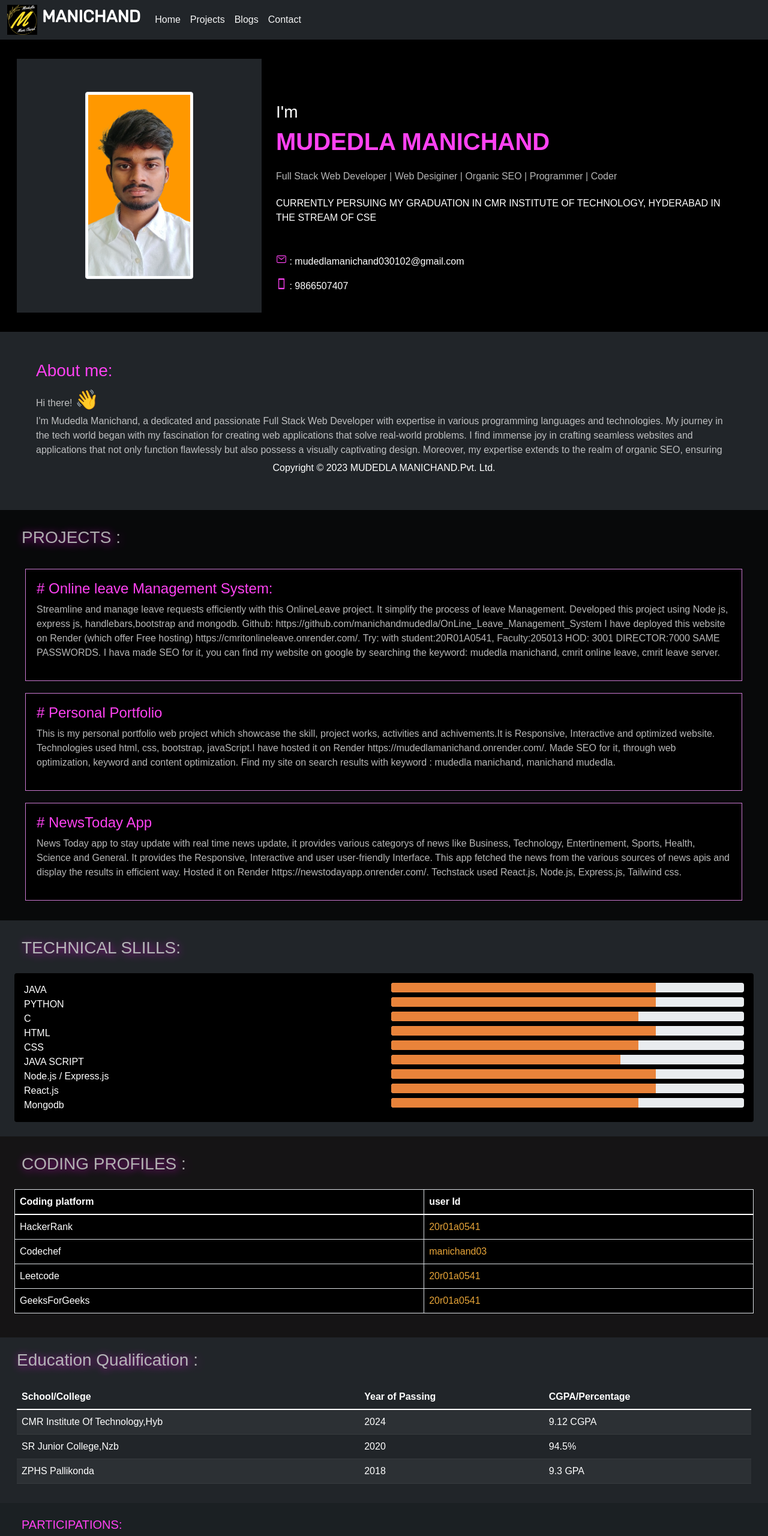
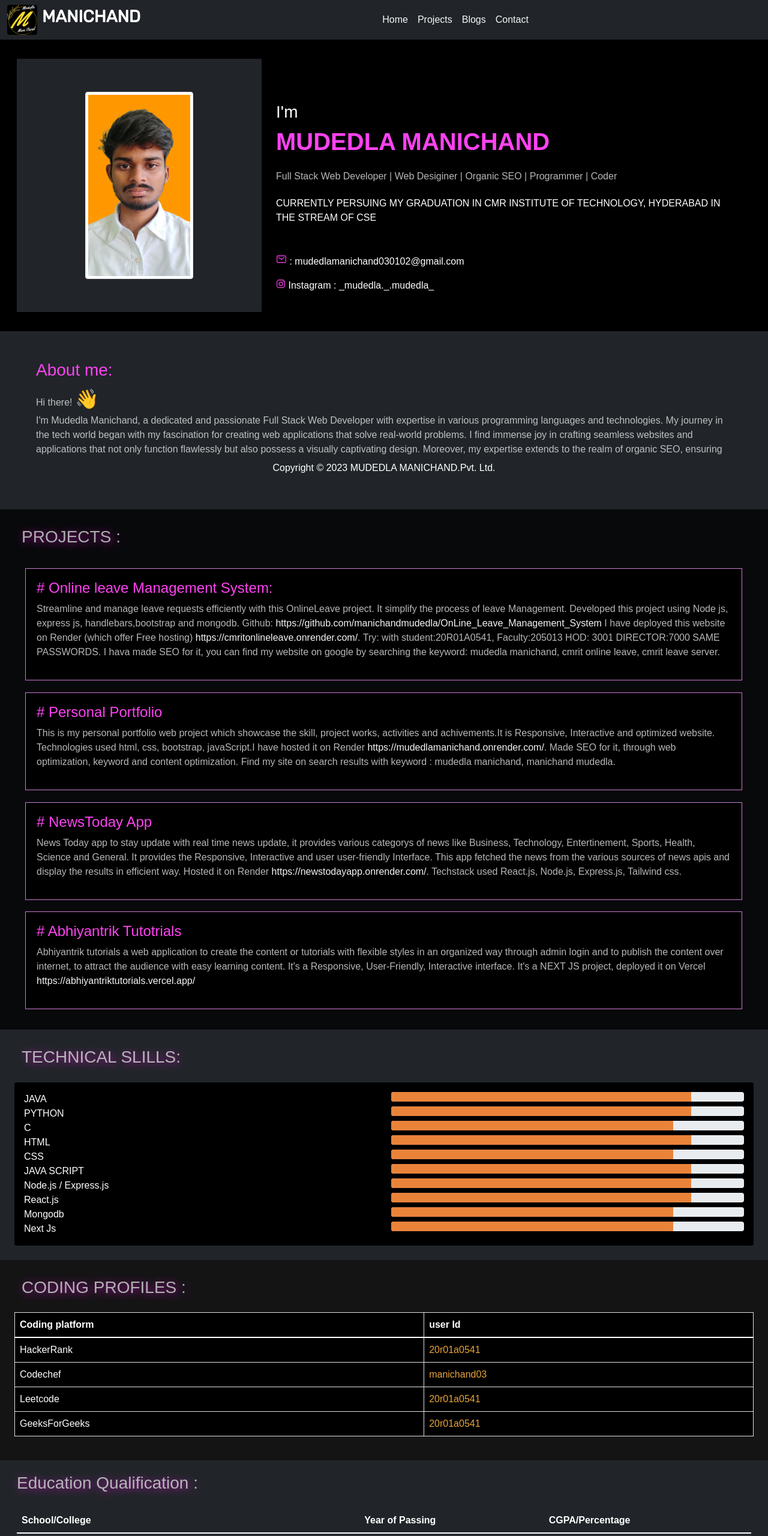
Before and after one commit to manichandmudedla/portfolio, a plain HTML site: page index.html in a window 1280 px wide. Shown: the top 2560 px of the page at 60% size. Drawn offline with nearby package versions, Linux system fonts and the light colour scheme.

Commit message:
adding ABY tutorials

```diff
--- a/index.html
+++ b/index.html
@@ -48,10 +48,10 @@
 
 <body id="hero">
    <nav class="navbar navbar-expand-sm  bg-dark  sticky-top overflow-hidden">
-    <div class="container-fluid"><div class="me-3"><img src="logo.webp" class="me-2" width="50px" height="50px" alt="Mudedla Manichand s/o premchand"><span class="h3" style="font-family: Rubik;font-weight: 700;">MANICHAND</span></div>
+    <div class="container-fluid"><div class="me-3"><img src="logo.webp" class="me-2 rounded" width="50px" height="50px" alt="Mudedla Manichand s/o premchand"><span class="h3" style="font-family: Rubik;font-weight: 700;">MANICHAND</span></div>
     <div class="navbar-toggler" type="button" data-bs-toggle="collapse" data-bs-target="#collapsableNav"><ion-icon style="color: white;" aria-label="Mudedla Manichand Student at CMR Institute of Technology cmrit " name="menu-outline" size="large"></ion-icon></div>
     <div class="collapse navbar-collapse" id="collapsableNav">
-        <ul class="navbar-nav">
+        <ul class="mx-auto navbar-nav">
             <li class="nav-link"><a href="#hero" >Home</a></li>
             <li class="nav-link"><a href="#proj" >Projects</a></li>
             <li class="nav-link"><a href="#blog" >Blogs</a></li>
@@ -63,13 +63,13 @@
 <div  class="container-fluid mx-auto bg-dark overflow-hidden">
 <div  class="row p-3" style="background-color:black;" hight="100vh">
     <div class="row mt-3 mb-sm-3 mx-auto">
-    <div class="col-sm-4 d-flex justify-content-center align-items-center bg-dark" data-aos="fade-up" data-aos-duration="1000"><img class="img-thumbnail" src="manichand.webp" alt="Mudedla Manichand student at CMR institute of Technology - CMRIT" height="354" width="180" ></div>
+    <div class="col-sm-4 d-flex justify-content-center align-items-center bg-dark" ><img class="img-thumbnail" src="manichand.webp" alt="Mudedla Manichand student at CMR institute of Technology - CMRIT" height="354" width="180" ></div>
     <div class="col-sm-8 p-4 mt-5" data-aos="zoom-in" data-aos-duration="500">
         <div><div class="h3" role="region" aria-label="Web Developer | Programming | student at CMRIT">I'm</div><h1 class="mb-4 pink" style="font-weight: 600;">MUDEDLA MANICHAND</h1></div>
         <p class="h6" >Full Stack Web Developer | Web Desiginer | Organic SEO | Programmer | Coder </p>
         <div class="mt-4" role="region" aria-label="CMR Bees student MANI CHAND MUDEDLA">CURRENTLY PERSUING MY GRADUATION IN CMR INSTITUTE OF TECHNOLOGY, HYDERABAD IN THE STREAM OF CSE</div>
         <div class="mt-5"><ion-icon aria-label="Manichand Email" size="small" name="mail-outline"></ion-icon> : mudedlamanichand030102@gmail.com</div>
-        <div class=" mt-3 mb-sm-2"><ion-icon size="small" name="phone-portrait-sharp" role="img" class="md icon-small hydrated" aria-label="Manichand Mobile"></ion-icon> : 9866507407</div>
+        <div class=" mt-3 mb-sm-2"><a href="https://www.instagram.com/_manichand._.mudedla_/"><ion-icon aria-label="Insta account of Manichand Mudedla" name="logo-instagram"></ion-icon></a> Instagram : _mudedla._.mudedla_</div>
      </div>
     </div>
 
@@ -80,37 +80,42 @@
 </section>
 <section class="row p-4" id="proj" style="background-color:rgba(0, 0, 0, 0.758)">
     <div class="h3 fliker" >PROJECTS :</div>
-    <div data-aos="zoom-in" data-aos-duration="1000" data-aos-delay="150" class="crd mx-auto"  style="overflow: hidden;">
-        <div class="h4" role="region" aria-label="MANI CHAND MUDEDLA Project work for CMR Institute of Technology CMRIT" ># Online leave Management System:</div>
+    <div data-aos="zoom-in" data-aos-duration="1000"  class="crd mx-auto"  style="overflow: hidden;">
+        <div class="h4" role="heading" aria-level="2" ># Online leave Management System:</div>
         <p>Streamline and manage leave requests efficiently with this OnlineLeave project. It simplify the process of leave Management. Developed this project using Node js, express js, handlebars,bootstrap and mongodb.
          Github: <a style="text-decoration: none;" href="https://github.com/manichandmudedla/OnLine_Leave_Management_System">https://github.com/manichandmudedla/OnLine_Leave_Management_System</a>
         I have deployed this website on Render (which offer Free hosting) <a style="text-decoration: none;" href="https://cmritonlineleave.onrender.com/">https://cmritonlineleave.onrender.com/</a>. Try: with student:20R01A0541, Faculty:205013 HOD: 3001 DIRECTOR:7000 SAME PASSWORDS.
         I hava made SEO for it, you can find my website on google by searching the keyword: mudedla manichand, cmrit online leave, cmrit leave server.</p>
     </div>
-    <div data-aos="zoom-in" data-aos-duration="1000" data-aos-delay="200" class="crd mx-auto" style="overflow: hidden;">
-        <div class="h4" role="region" aria-label="Mudedla Manichand CMR - portfolio"># Personal Portfolio</div>
+    <div data-aos="zoom-in" data-aos-duration="1000" class="crd mx-auto" style="overflow: hidden;">
+        <div class="h4" role="heading" aria-level="2"># Personal Portfolio</div>
         <p>This is my personal portfolio web project which showcase the skill, project works, activities and achivements.It is Responsive, Interactive and optimized website.
             Technologies used html, css, bootstrap, javaScript.I have hosted it on Render <a style="text-decoration: none;" href="https://mudedlamanichand.onrender.com/">https://mudedlamanichand.onrender.com/</a>. Made SEO for it, through web optimization, keyword and content optimization.
             Find my site on search results with keyword : mudedla manichand, manichand mudedla.
         </p>
     </div>
-    <div data-aos="zoom-in" data-aos-duration="1000" data-aos-delay="250" class="crd mx-auto" style="overflow: hidden;">
-        <div class="h4" role="region" aria-label="News Today app developed by Manichand"># NewsToday App</div>
+    <div data-aos="zoom-in" data-aos-duration="1000"  class="crd mx-auto" style="overflow: hidden;">
+        <div class="h4" role="heading" aria-level="2"># NewsToday App</div>
         <p>News Today app to stay update with real time news update, it provides various categorys of news like Business, Technology, Entertinement, Sports, Health, Science and General. It provides the Responsive, Interactive and user user-friendly Interface. This app fetched the news from the various sources of news apis and display the results in efficient way. Hosted it on Render <a style="text-decoration: none;" href="https://newstodayapp.onrender.com/">https://newstodayapp.onrender.com/</a>. Techstack used React.js, Node.js, Express.js, Tailwind css.
+        </p>
+    </div>
+    <div data-aos="zoom-in" data-aos-duration="1000" class="crd mx-auto" style="overflow: hidden;">
+        <div class="h4" role="heading" aria-level="2"># Abhiyantrik Tutotrials</div>
+        <p>Abhiyantrik tutorials a web application to create the content or tutorials with flexible styles in an organized way through admin login and to publish the content over internet, to attract the audience with easy learning content. It's a Responsive, User-Friendly, Interactive interface. It's a NEXT JS project, deployed it on Vercel <a style="text-decoration: none;" href="https://abhiyantriktutorials.vercel.app/">https://abhiyantriktutorials.vercel.app/</a>
         </p>
     </div>
 </section>
 <p hidden>I'm Mudedla Manichand! Full Stack Web Developer, web desiginer, organic SEO specialist. Computer Science student at CMR Institute of Technology, Hyderabad. Programming Languages C, java, python. I'm passionate at development, coding and technical things, i strongly believe that passion, hard woking, learning and collaboration like minded individual achive greate things in tech community.I have complited my 10th in ZPHS Pallikonda, intermidiate in SR Junior college Nizamabad. Home town Bejjora, Bheemgal mdl, Nizamabad district. Manichand son of Mudedla Premchand</p>
 <p hidden>Manichand computer science student at cmr insitute of technology, passionate in programming and technical activities. Completed my schooling in ZPHS pallikonda, intermidiate in SR junior college.Father Premchand, Brother Mudedla vignan birth place bejjora, bheemgal, Nizamabad</p>
 <section class="row p-4 " data-aos="fade-left" data-aos-duration="1000">
-    <div class="h3 fliker" role="region" aria-label="Skill set of Mudedla Manichand">TECHNICAL SLILLS:</div>
+    <div class="h3 fliker" role="heading" aria-level="2">TECHNICAL SLILLS:</div>
     <div class="rounded p-3 bg-black ">
 
     <div class="row ">
         <div class="col-sm-6">JAVA</div>
         <div class="col-sm-6">
             <div class="progress">
-                <div class="progress-bar" style="width:75%"></div>
+                <div class="progress-bar" style="width:85%"></div>
               </div>
         </div>
     </div>
@@ -118,7 +123,7 @@
         <div class="col-sm-6">PYTHON</div>
         <div class="col-sm-6">
             <div class="progress">
-                <div class="progress-bar" style="width:75%"></div>
+                <div class="progress-bar" style="width:85%"></div>
               </div>
         </div>
     </div>
@@ -126,7 +131,7 @@
         <div class="col-sm-6">C</div>
         <div class="col-sm-6">
             <div class="progress">
-                <div class="progress-bar" style="width:70%"></div>
+                <div class="progress-bar" style="width:80%"></div>
               </div>
         </div>
     </div>
@@ -134,7 +139,7 @@
         <div class="col-sm-6">HTML </div>
         <div class="col-sm-6">
             <div class="progress">
-               <div class="progress-bar" style="width:75%"></div>
+               <div class="progress-bar" style="width:85%"></div>
               </div>
         </div>
     </div>
@@ -142,7 +147,7 @@
         <div class="col-sm-6">CSS </div>
         <div class="col-sm-6">
             <div class="progress">
-               <div class="progress-bar" style="width:70%"></div>
+               <div class="progress-bar" style="width:80%"></div>
             </div>
         </div>
     </div>
@@ -150,7 +155,7 @@
         <div class="col-sm-6">JAVA SCRIPT </div>
         <div class="col-sm-6">
             <div class="progress">
-                 <div class="progress-bar" style="width:65%"></div>
+                 <div class="progress-bar" style="width:85%"></div>
               </div>
         </div>
     </div>
@@ -158,7 +163,7 @@
         <div class="col-sm-6">Node.js / Express.js</div>
         <div class="col-sm-6">
             <div class="progress">
-                 <div class="progress-bar" style="width:75%"></div>
+                 <div class="progress-bar" style="width:85%"></div>
               </div>
         </div>
     </div>
@@ -166,7 +171,7 @@
         <div class="col-sm-6">React.js </div>
         <div class="col-sm-6">
             <div class="progress">
-                 <div class="progress-bar" style="width:75%"></div>
+                 <div class="progress-bar" style="width:85%"></div>
               </div>
         </div>
     </div>
@@ -174,7 +179,15 @@
         <div class="col-sm-6">Mongodb </div>
         <div class="col-sm-6">
             <div class="progress">
-                 <div class="progress-bar" style="width:70%"></div>
+                 <div class="progress-bar" style="width:80%"></div>
+              </div>
+        </div>
+    </div>
+    <div class="row">
+        <div class="col-sm-6">Next Js </div>
+        <div class="col-sm-6">
+            <div class="progress">
+                 <div class="progress-bar" style="width:80%"></div>
               </div>
         </div>
     </div>
@@ -188,9 +201,9 @@
         </thead>
         <tbody>
             <tr><td>HackerRank</td><td ><a  href="https://www.hackerrank.com/20r01a0541?hr_r=1" target="_blank">20r01a0541</a></td></tr>
-            <tr><td>Codechef</td><td ><a  href="https://www.codechef.com/users/manichand03">manichand03</a></td></tr>
-            <tr><td>Leetcode</td><td ><a  href="https://www.leetcode.com/20r01a0541">20r01a0541</a></td></tr>
-            <tr><td>GeeksForGeeks</td><td ><a href="https://auth.geeksforgeeks.org/user/20r01a0541/">20r01a0541</a></td></tr>
+            <tr><td>Codechef</td><td ><a  href="https://www.codechef.com/users/manichand03" target="_blank">manichand03</a></td></tr>
+            <tr><td>Leetcode</td><td ><a  href="https://www.leetcode.com/20r01a0541" target="_blank">20r01a0541</a></td></tr>
+            <tr><td>GeeksForGeeks</td><td ><a href="https://auth.geeksforgeeks.org/user/20r01a0541/" target="_blank">20r01a0541</a></td></tr>
         </tbody>
     </table>
 </section>
@@ -203,7 +216,7 @@
             <th>CGPA/Percentage</th>
         </thead>
         <tbody>
-            <tr><td>CMR Institute Of Technology,Hyb</td><td>2024</td><td>9.12 CGPA</td></tr>
+            <tr><td>CMR Institute Of Technology,Hyb</td><td>2024</td><td>8.86 CGPA</td></tr>
             <tr><td>SR Junior College,Nzb</td><td>2020</td><td>94.5%</td></tr>
             <tr><td>ZPHS Pallikonda</td><td>2018</td><td>9.3 GPA</td></tr>
         </tbody>
--- a/style.css
+++ b/style.css
@@ -8,7 +8,7 @@ a{
     color:whitesmoke;
     text-decoration: none;
 }
-p,p>a{
+p{
     color:rgba(245, 245, 245, 0.744);
 }
 ion-icon{
```
